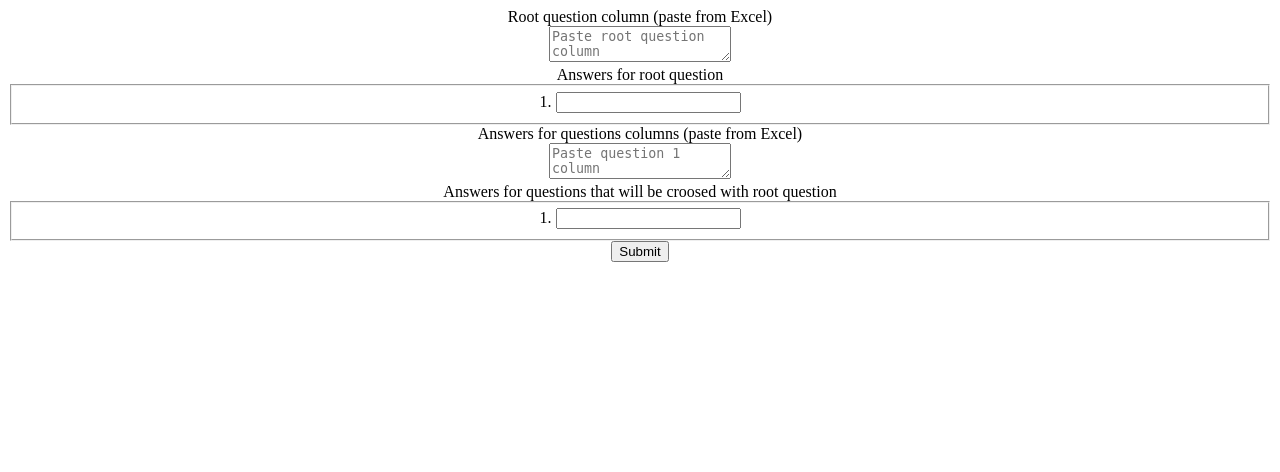
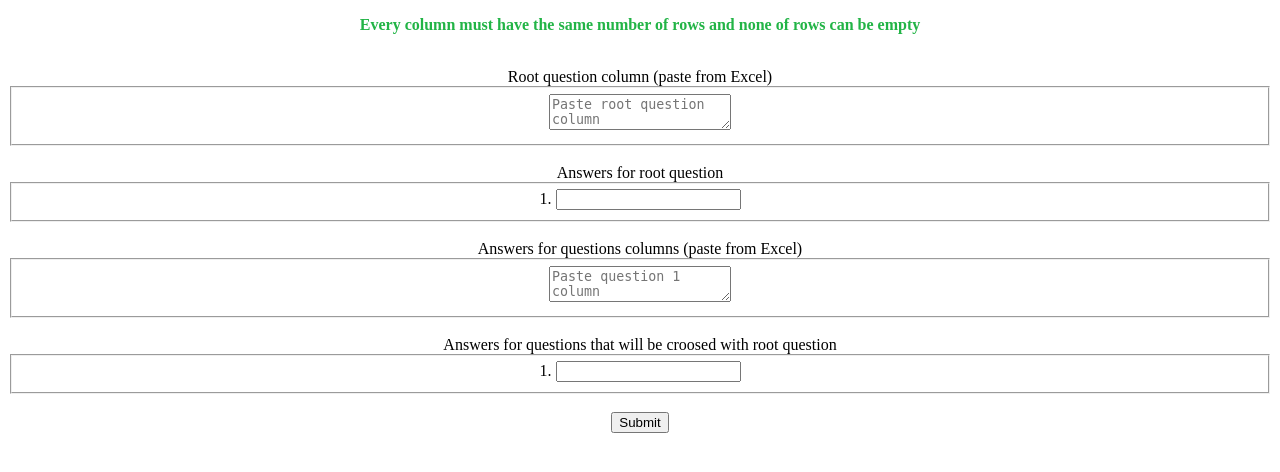
Before and after one commit to RoofBite/Cross-Table, a Django app: page /setup1/1/1/ in a window 1280 px wide. Shown: the top 472 px of the page. Run offline with Django 3.2, Linux system fonts and the light colour scheme.

Commit message:
Getting columns input in view setup1 added

```diff
--- a/CrossTable/templates/CrossTable/setup1.html
+++ b/CrossTable/templates/CrossTable/setup1.html
@@ -15,41 +15,52 @@
 
     <form action="{% url 'CrossTable:result' quesion_0_possible_answers_number_int questions_number_int %}" method="POST" id="form1">
     {% csrf_token %}
+    <b><p style="color:rgb(34, 180, 70)"> Every column must have the same number of rows and none of rows can be empty </p></b>
+    <br>
     Root question column (paste from Excel)
-    <br>
+
+    <fieldset>
     <textarea placeholder="Paste root question column" id="tentacles" name="quesion_0_column"></textarea>
-
+</fieldset>
     <br>
     Answers for root question
+    <fieldset>
     {% for i in quesion_0_possible_answers_number %}
-    <fieldset>
+
 
 
     {{i}}. <input type="text" id="tentacles" name="quesion_0_answer_{{i}}"/>
 
 
-    </fieldset>
+
     {% endfor %}
-
+</fieldset>
+    <br>
     Answers for questions columns (paste from Excel)
     <br>
+    <fieldset>
     {% for i in questions_number %}
 
     <textarea placeholder="Paste question {{i}} column" id="tentacles" name="quesion_{{i}}_column"></textarea>
 
     {% endfor %}
+</fieldset>
     <br>
     Answers for questions that will be croosed with root question
+    <br>
+    <fieldset>
     {% for i in questions_number %}
-    <fieldset>
+
 
     {{i}}. <input type="text" id="tentacles" name="quesion_answer_{{i}}"/>
 
-</fieldset>
+
 
 
 
     {% endfor %}
+</fieldset>
+<br>
     <button type="submit" form="form1" value="Submit">Submit</button>
 </form>
 </center>
--- a/CrossTable/views.py
+++ b/CrossTable/views.py
@@ -47,11 +47,20 @@ def result(request,quesion_0_possible_answers_number_int,questions_number_int):
         temp_list.append(request.POST.get(f'quesion_answer_{i}'))
         answers_for_columns.append(temp_list)
     print(answers_for_columns)
-    x=request.POST.get('quesion_0_column').replace("\r\n","..")
-    print(x)
-    for x in range(60):
-        if '\n' in str(x):
-            print('jest')
+
+    columns=[]
+
+
+    columns.append((request.POST.get('quesion_0_column')).split("\r\n"))
+
+
+    for i in range(1,questions_number_int+1):
+        column=request.POST.get(f'quesion_{i}_column')
+        columns.append(column.split("\r\n"))
+
+    print(columns)
+
+
 
 
 
```
